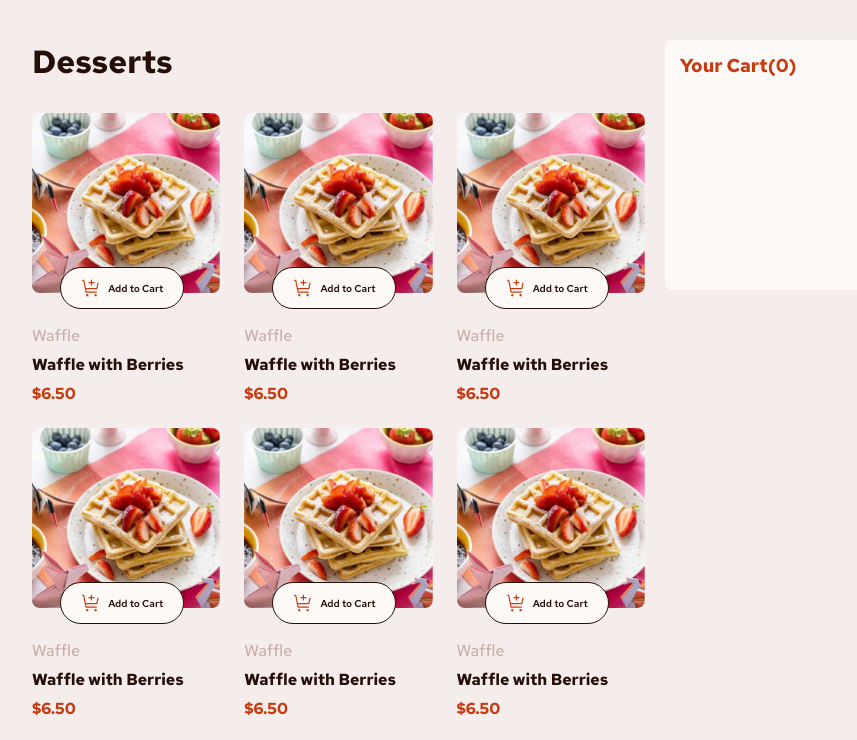
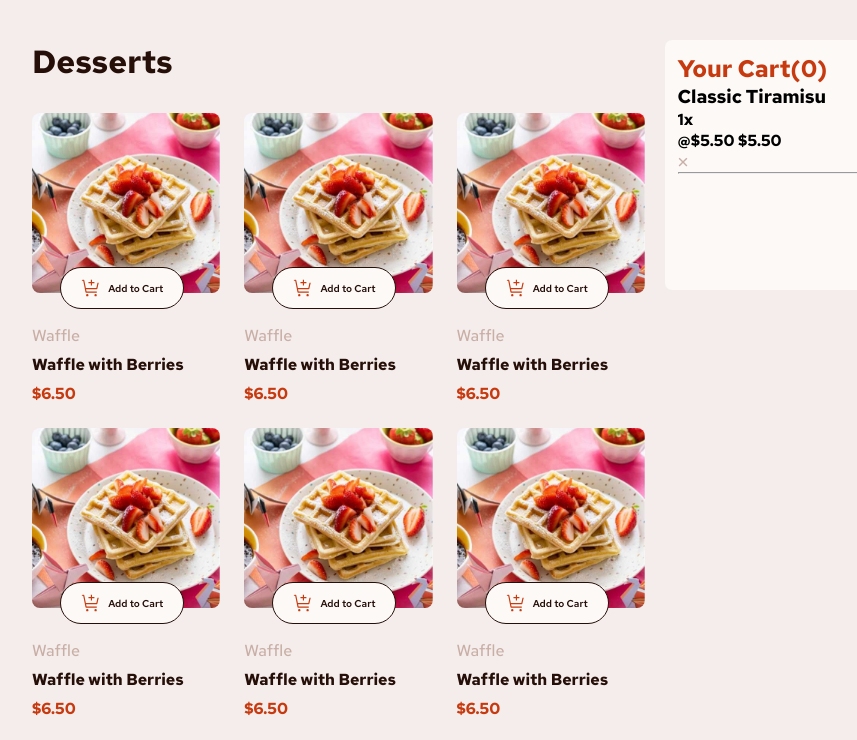
Before and after one commit to Francis-Frimpong/product-list-app, a plain HTML site: page index.html in a window 1280 px wide. Shown: the top 740 px of the page, without its empty margins (28-885 px from the left). Drawn offline with Linux system fonts and the light colour scheme.

Commit message:
item in cart card created

```diff
--- a/index.html
+++ b/index.html
@@ -169,6 +169,17 @@
     <section class="product-cart">
       <div class="cart">
         <h3>Your Cart(0)</h3>
+        <div class="item">
+          <div class="category-price">
+            <h3 class="item-category">Classic Tiramisu</h3>
+            <div class="qty-price">
+              <h4 class="quantity">1x</h4>
+              <h4 class="price">@$5.50 $5.50</h4>
+            </div>
+          </div>
+          <img src="assets/images/icon-remove-item.svg" alt="" />
+        </div>
+        <hr />
       </div>
     </section>
     <!-- <div class="attribution">
--- a/style.css
+++ b/style.css
@@ -120,10 +120,10 @@ body {
   height: 250px;
   background-color: hsl(20, 50%, 98%);
   border-radius: 7px;
+  padding: 0.8em;
 }
 
 .cart > h3 {
   color: hsl(14, 86%, 42%);
-  padding-top: 0.7em;
-  padding-left: 0.8em;
+  font-size: 1.5rem;
 }
```
